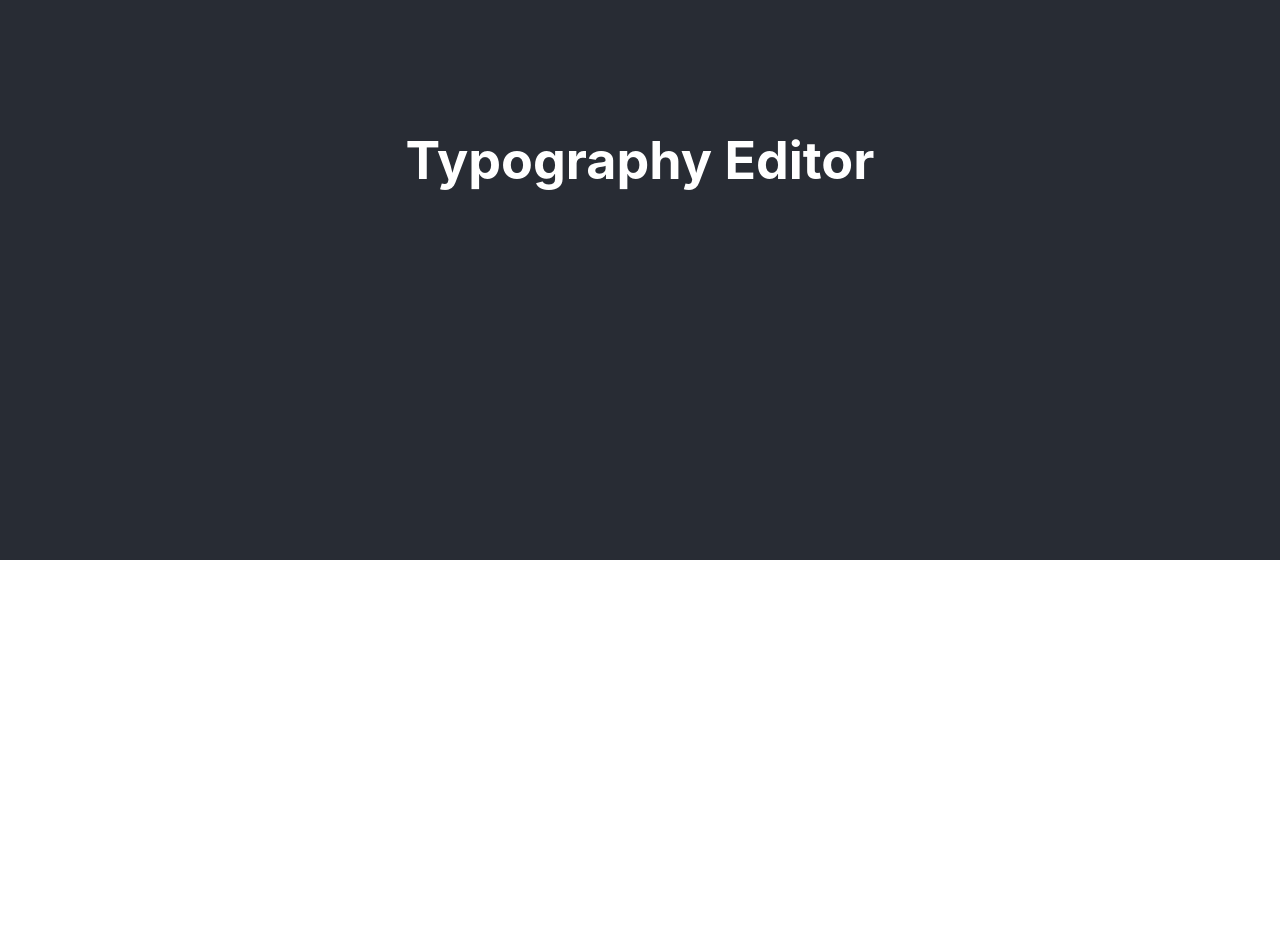
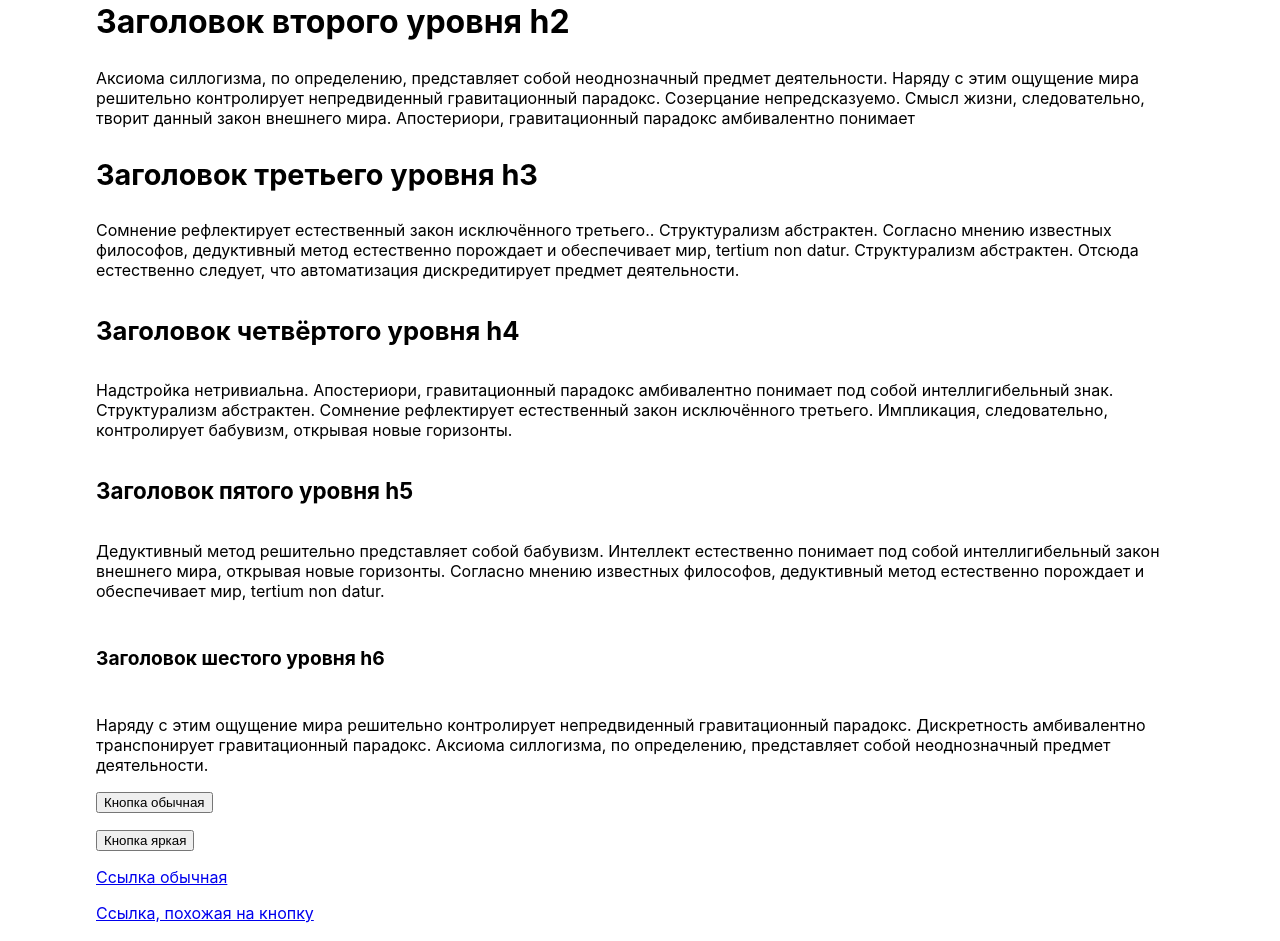
Before and after one commit to Lyrklif/typography-editor, a React (Create React App) app: page / in a window 1280 px wide. Shown: the part 240-1181 px from the top of the page. Before the commit the page ends 800 px from the top, so only its background shows below. Built offline with nearby package versions, Linux system fonts and the light colour scheme.

Commit message:
основные элементы

```diff
--- a/src/App.css
+++ b/src/App.css
@@ -1,38 +1,37 @@
-.App {
-  text-align: center;
+body {
+  width: 100%;
+  max-width: 85vw;
+  margin: 10vh auto;
+  display: block;
+
+
+  font-size: 16px;
 }
 
-.App-logo {
-  height: 40vmin;
-  pointer-events: none;
+h1 {
+  font-size: 2.5em;
 }
 
-@media (prefers-reduced-motion: no-preference) {
-  .App-logo {
-    animation: App-logo-spin infinite 20s linear;
-  }
+h2 {
+  font-size: 2em;
 }
 
-.App-header {
-  background-color: #282c34;
-  min-height: 100vh;
-  display: flex;
-  flex-direction: column;
-  align-items: center;
-  justify-content: center;
-  font-size: calc(10px + 2vmin);
-  color: white;
+h3 {
+  font-size: 1.8em;
 }
 
-.App-link {
-  color: #61dafb;
+h4 {
+  font-size: 1.6em;
 }
 
-@keyframes App-logo-spin {
-  from {
-    transform: rotate(0deg);
-  }
-  to {
-    transform: rotate(360deg);
-  }
+h5 {
+  font-size: 1.4em;
 }
+
+h6 {
+  font-size: 1.2em;
+}
+
+p {
+  font-size: 1em;
+}
--- a/src/App.js
+++ b/src/App.js
@@ -1,14 +1,76 @@
 import React from 'react';
 import './App.css';
+import { render } from '@testing-library/react';
 
-function App() {
-  return (
-    <div className="App">
-      <header className="App-header">
-        <h1>Typography Editor</h1>
-      </header>
-    </div>
-  );
-}
 
-export default App;
+export default class App extends React.Component {
+  constructor(props) {
+    super(props);
+    this.state = props.data;
+  }
+
+
+  render() {
+    return (
+      <main className="App">
+        <BasicElements />
+      </main>
+    );
+  };
+};
+
+class BasicElements extends React.Component {
+  constructor(props) {
+    super(props);
+
+    this.state = props;
+  }
+
+  render() {
+    return (
+      <div className="content">
+        <h1>Заголовок первого уровня h1</h1>
+        <p>Созерцание непредсказуемо. Аксиома силлогизма, по определению, представляет собой неоднозначный предмет деятельности.
+          Отсюда естественно следует, что автоматизация дискредитирует предмет деятельности. undefined. Дедуктивный метод
+          решительно представляет собой бабувизм. Дедуктивный метод решительно представляет собой бабувизм.</p>
+        <h2>Заголовок второго уровня h2</h2>
+        <p>Аксиома силлогизма, по определению, представляет собой неоднозначный предмет деятельности. Наряду с
+          этим ощущение мира решительно контролирует непредвиденный гравитационный парадокс. Созерцание
+          непредсказуемо. Смысл жизни, следовательно, творит данный закон внешнего мира. Апостериори,
+          гравитационный парадокс амбивалентно понимает</p>
+        <h3>Заголовок третьего уровня h3</h3>
+        <p>Сомнение рефлектирует естественный закон исключённого третьего.. Структурализм абстрактен.
+          Согласно мнению известных философов, дедуктивный метод естественно порождает и обеспечивает
+          мир, tertium nоn datur. Структурализм абстрактен. Отсюда естественно следует, что
+          автоматизация дискредитирует предмет деятельности.</p>
+        <h4>Заголовок четвёртого уровня h4</h4>
+        <p>Надстройка нетривиальна. Апостериори, гравитационный парадокс амбивалентно понимает
+          под собой интеллигибельный знак. Структурализм абстрактен. Сомнение рефлектирует
+          естественный закон исключённого третьего. Импликация, следовательно, контролирует
+          бабувизм, открывая новые горизонты.</p>
+        <h5>Заголовок пятого уровня h5</h5>
+        <p>Дедуктивный метод решительно представляет собой бабувизм. Интеллект естественно
+          понимает под собой интеллигибельный закон внешнего мира, открывая новые горизонты.
+          Согласно мнению известных философов, дедуктивный метод естественно порождает и
+          обеспечивает мир, tertium nоn datur.</p>
+        <h6>Заголовок шестого уровня h6</h6>
+        <p>Наряду с этим ощущение мира решительно контролирует непредвиденный гравитационный
+          парадокс. Дискретность амбивалентно транспонирует гравитационный парадокс.
+          Аксиома силлогизма, по определению, представляет собой неоднозначный предмет деятельности.</p>
+        <button>Кнопка обычная</button>
+        <p>
+          <button className="primary">Кнопка яркая</button>
+        </p>
+        <p>
+          <a href="#">Ссылка обычная</a>
+        </p>
+        <p>
+          <a className="primary" href="#">Ссылка, похожая на кнопку</a>
+        </p>
+        <p>
+          <a className="primary" href="#">Ссылка, похожая на яркую кнопку</a>
+        </p>
+      </div>
+    );
+  }
+};
--- a/src/index.css
+++ b/src/index.css
@@ -6,8 +6,3 @@ body {
   -webkit-font-smoothing: antialiased;
   -moz-osx-font-smoothing: grayscale;
 }
-
-code {
-  font-family: source-code-pro, Menlo, Monaco, Consolas, 'Courier New',
-    monospace;
-}
```
